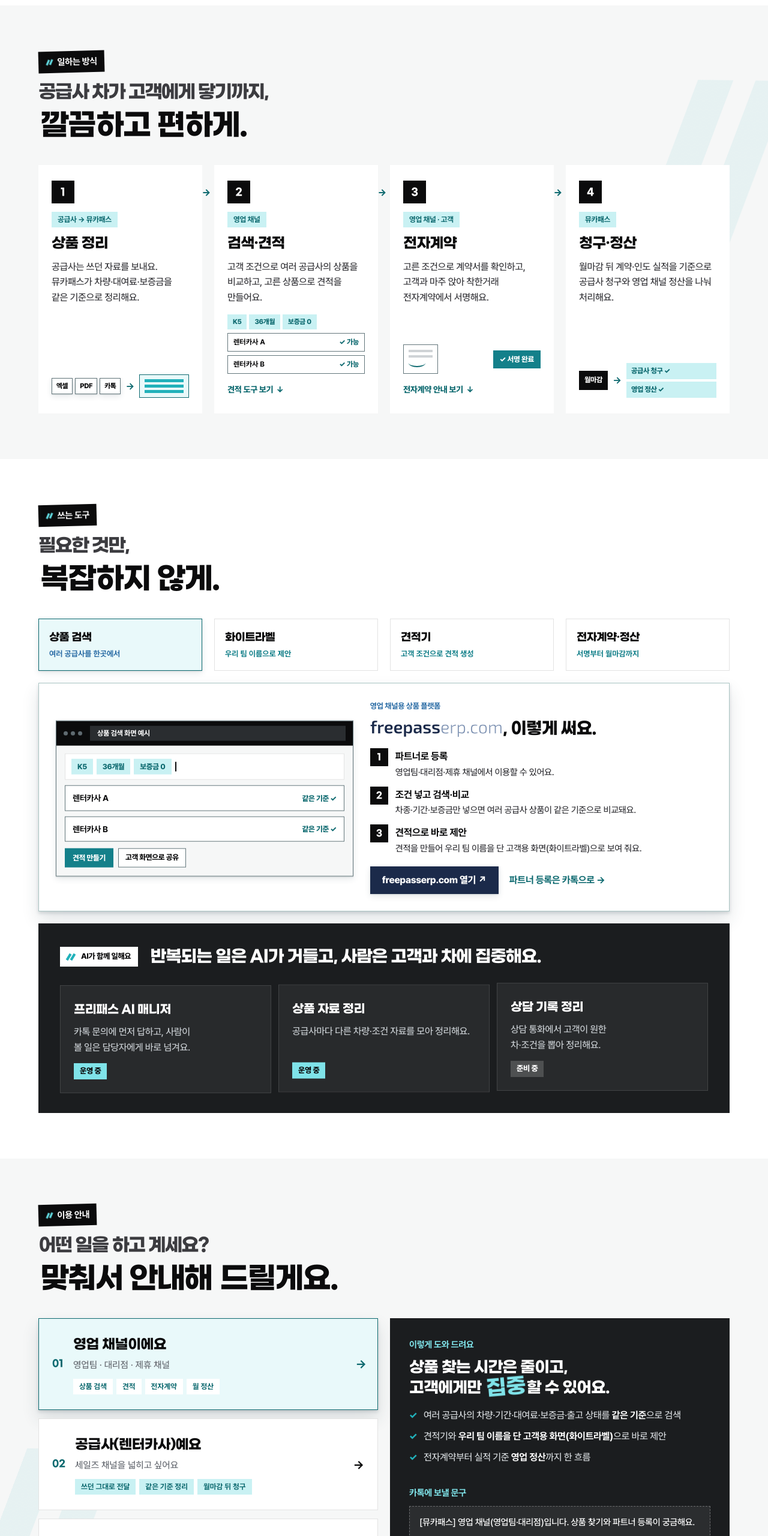
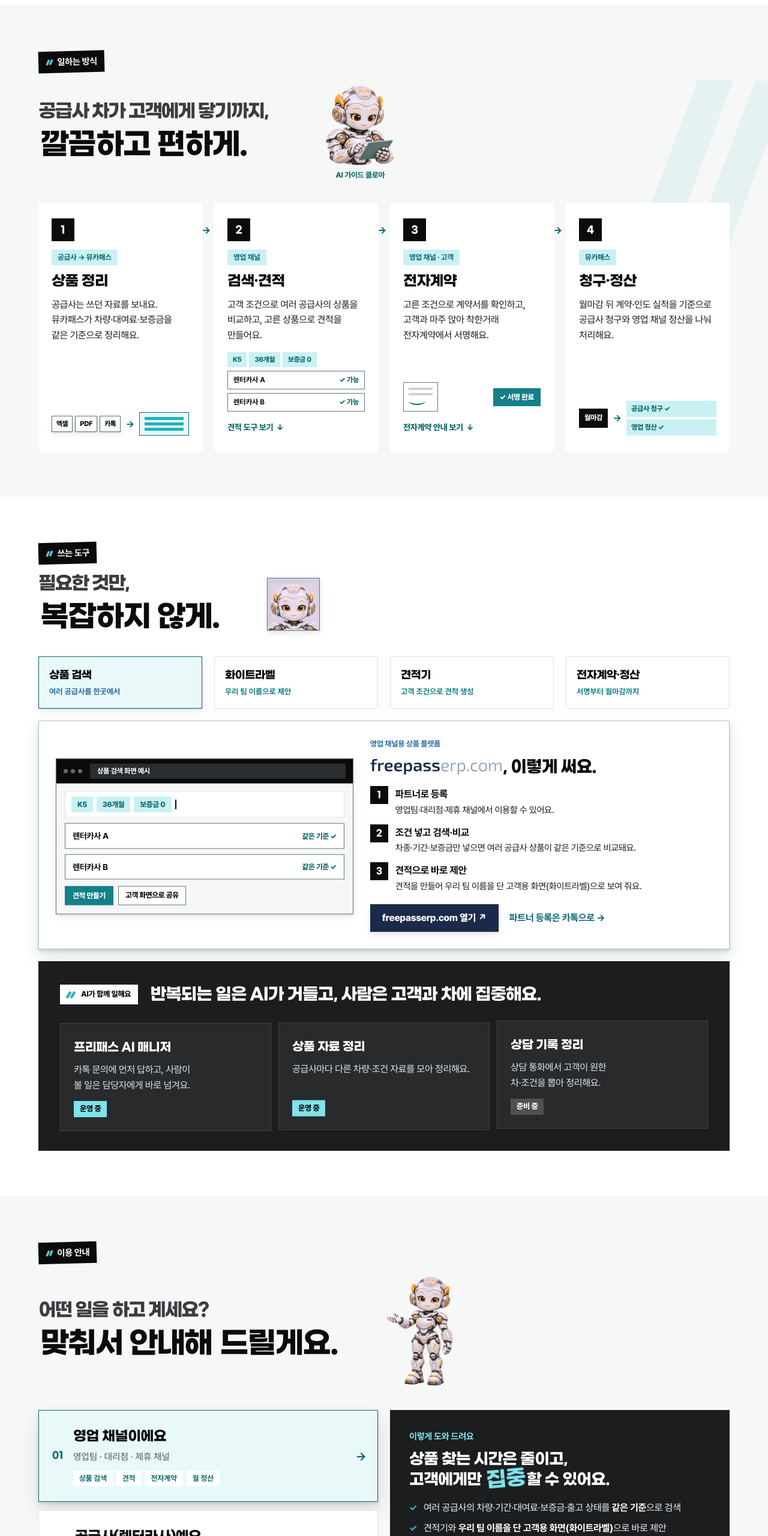
Before and after one commit to freepass-creator/freepasshomepage, a plain HTML site: page index.html in a window 1280 px wide. Shown: the part 1300-3860 px from the top of the page at 60% size. Drawn offline with Linux system fonts and the light colour scheme.

Commit message:
클로아 V2 홈페이지 안내와 푸터 정리

```diff
--- a/css/style.css
+++ b/css/style.css
@@ -1,6 +1,6 @@
 /* 뮤카패스 — 2026-11 개편. 착한거래 느낌(포스터 제목 · 형광펜 · 큰 버튼 하나)을 뮤카 청록(#21B1BA)으로. */
-@font-face{font-family:"Pretendard Variable";font-weight:500 800;font-display:swap;src:url(/assets/fonts/PretendardVariable-site.woff2?v=20261122-trust) format("woff2")}
-@font-face{font-family:"Poster";font-weight:700;font-display:swap;src:url(/assets/fonts/GmarketSansBold-sub.woff2?v=20261122-trust) format("woff2")}
+@font-face{font-family:"Pretendard Variable";font-weight:500 800;font-display:swap;src:url(/assets/fonts/PretendardVariable-site.woff2?v=20261126-cloa-v2) format("woff2")}
+@font-face{font-family:"Poster";font-weight:700;font-display:swap;src:url(/assets/fonts/GmarketSansBold-sub.woff2?v=20261126-cloa-v2) format("woff2")}
 :root{
   --teal:#21B1BA;--teal-deep:#178a92;--teal-ink:#0e6a70;--mint:#c9f1f3;--mint-2:#e9f9fa;
   --ink:#0b0b0c;--ink-2:#3c3c40;--sub:#6b6f76;--line:#e3e3e3;--card-dark:#1b1d1f;--bg:#fff;--bg-2:#f6f7f7;
@@ -187,9 +187,7 @@ h2 .main{display:block}
 /* 마지막 */
 .last{padding:96px 0;background:var(--mint-2);text-align:center}
 .last-in{display:flex;flex-direction:column;align-items:center}
-.last h2{font-size:clamp(28px,4.6vw,48px)}
-.last h2 .l{display:block}
-.last p{margin:18px 0 0;font-size:18px;color:var(--ink-2)}
+.last p{margin:0;font-size:18px;color:var(--ink-2)}
 
 /* 바닥 */
 .foot{background:var(--card-dark);color:#9aa0a6;padding:52px 0 calc(52px + env(safe-area-inset-bottom));font-size:14px}
@@ -388,8 +386,6 @@ html{-webkit-tap-highlight-color:transparent}
 @media (max-width:860px){.rv{transform:translateY(22px) scale(.98)}}
 @media (prefers-reduced-motion:reduce){.rv{opacity:1;transform:none}}
 .flow-steps li:not(:last-child)::after{top:33px}          /* → 를 번호 동그라미 한가운데 높이로 */
-.last h2.poster{margin-bottom:0}                          /* 마지막 제목↔안내 문장 70px → 22px */
-.last p{margin-top:22px}
 .foot-links{margin-top:18px}                              .about-info .info>div{align-items:baseline}               /* 항목 이름과 값의 글자 밑선을 맞춘다 */
 .about-info dd.svc{display:flex;flex-wrap:wrap;align-items:center;gap:6px 14px}
 .foot .foot-links{margin-top:18px}
@@ -488,7 +484,7 @@ h1.h1-sec .main{display:block}
 .stamp{display:inline-flex;align-items:center;vertical-align:-.1em;margin:0 .04em 0 .06em;padding:.13em .26em .15em;background:var(--teal);
   border:1px solid var(--line-frame);box-shadow:var(--shadow-low);transform:rotate(-2.5deg);transition:transform .25s cubic-bezier(.2,.8,.2,1)}
 .stamp img{height:.74em;width:auto;display:block}
-.hero h1:hover .stamp,.last h2:hover .stamp{transform:rotate(0deg) scale(1.04)}
+.hero h1:hover .stamp{transform:rotate(0deg) scale(1.04)}
 .l--last{margin-top:.08em}
 .hero{padding-bottom:40px}
 
@@ -1302,3 +1298,39 @@ a.family,a.about-link,a.board-col,.start-choices,.tool>span,.flow-steps em,.wire
 .hero .board-flow .ico {border-color:var(--line-frame);box-shadow:var(--shadow-low)}
 .hero .board-flow .sn {background:#293d44}
 .hero .hero-company {color:#354750}
+
+.cloa-heading{
+  display:grid;
+  grid-template-columns:minmax(0,1fr) auto;
+  align-items:center;
+  gap:clamp(12px,4vw,48px);
+  margin-bottom:var(--head);
+}
+.cloa-heading h2.poster{margin:0}
+.cloa-cut{display:block;height:auto;margin:0;justify-self:end}
+.cloa-cut--review{width:clamp(78px,12vw,156px);text-align:center}
+.cloa-cut--review img{display:block;width:100%;height:auto}
+.cloa-cut--review figcaption{
+  margin-top:4px;
+  color:var(--teal-ink);
+  font-size:clamp(10px,1vw,13px);
+  font-weight:750;
+  white-space:nowrap;
+}
+.cloa-cut--face{
+  width:clamp(52px,7vw,88px);
+  border:1px solid var(--line-frame);
+  box-shadow:var(--shadow-low);
+}
+.cloa-cut--guide{width:clamp(66px,10vw,132px)}
+@media(min-width:861px){
+  .cloa-heading{
+    grid-template-columns:minmax(0,max-content) auto;
+    justify-content:start;
+    gap:clamp(40px,6vw,88px);
+  }
+}
+@media(max-width:480px){
+  .cloa-heading h2.poster{font-size:clamp(25px,6.4vw,30px)}
+  .cloa-heading h2 .pre{font-size:clamp(15px,4.1vw,19px)}
+}
--- a/index.html
+++ b/index.html
@@ -18,8 +18,8 @@
 <meta property="og:image:height" content="630" />
 <meta property="og:locale" content="ko_KR" />
 <meta name="twitter:card" content="summary_large_image" />
-<link rel="preload" href="/assets/fonts/GmarketSansBold-sub.woff2?v=20261122-trust" as="font" type="font/woff2" crossorigin />
-<link rel="preload" href="/assets/fonts/PretendardVariable-site.woff2?v=20261122-trust" as="font" type="font/woff2" crossorigin />
+<link rel="preload" href="/assets/fonts/GmarketSansBold-sub.woff2?v=20261126-cloa-v2" as="font" type="font/woff2" crossorigin />
+<link rel="preload" href="/assets/fonts/PretendardVariable-site.woff2?v=20261126-cloa-v2" as="font" type="font/woff2" crossorigin />
 <link rel="stylesheet" href="css/style.css" />
 <link rel="manifest" href="/site.webmanifest" />
 <script type="speculationrules">{"prefetch":[{"source":"list","urls":["/","/about"],"eagerness":"moderate"}]}</script>
@@ -126,7 +126,13 @@
   <section class="sec flow" id="flow" aria-labelledby="flow-h">
     <div class="wrap">
       <span class="eyebrow"><i class="sl" aria-hidden="true"></i>일하는 방식</span>
-      <h2 id="flow-h" class="poster"><span class="pre">공급사 차가 고객에게 닿기까지,</span><span class="main"><span class="mark">깔끔하고 편하게.</span></span></h2>
+      <div class="cloa-heading">
+        <h2 id="flow-h" class="poster"><span class="pre">공급사 차가 고객에게 닿기까지,</span><span class="main"><span class="mark">깔끔하고 편하게.</span></span></h2>
+        <figure class="cloa-cut cloa-cut--review">
+          <img src="assets/brand/cloa-v2/review.webp" width="400" height="366" alt="" loading="lazy" decoding="async">
+          <figcaption>AI 가이드 클로아</figcaption>
+        </figure>
+      </div>
       <ol class="flow-steps">
         <li><span class="n">1</span><div><em>공급사 → 뮤카패스</em><b class="step-title">상품 정리</b><p>공급사는 쓰던 자료를 보내요. 뮤카패스가 차량·대여료·보증금을 같은 기준으로 정리해요.</p>
           <div class="viz viz--tidy" aria-hidden="true"><span class="raw"><i class="r1">엑셀</i><i class="r2">PDF</i><i class="r3">카톡</i></span><b class="arr">→</b><span class="tidy"><s></s><s></s><s></s></span></div></div></li>
@@ -143,7 +149,10 @@
   <section class="sec tools" id="tools" aria-labelledby="tools-h">
     <div class="wrap">
       <span class="eyebrow"><i class="sl" aria-hidden="true"></i>쓰는 도구</span>
-      <h2 id="tools-h" class="poster"><span class="pre">필요한 것만,</span><span class="main"><span class="mark">복잡하지 않게.</span></span></h2>
+      <div class="cloa-heading">
+        <h2 id="tools-h" class="poster"><span class="pre">필요한 것만,</span><span class="main"><span class="mark">복잡하지 않게.</span></span></h2>
+        <img class="cloa-cut cloa-cut--face" src="assets/brand/cloa-v2/face.webp" width="192" height="192" alt="" loading="lazy" decoding="async">
+      </div>
       <div class="tool-grid tool-select" role="tablist" aria-label="영업지원 도구">
         <button class="tool tool--main" type="button" id="tool-search" role="tab" aria-selected="true" aria-controls="tool-panel-search"><b>상품 검색</b><span>여러 공급사를 한곳에서</span></button>
         <button class="tool" type="button" id="tool-white" role="tab" aria-selected="false" aria-controls="tool-panel-white" tabindex="-1"><b>화이트라벨</b><span>우리 팀 이름으로 제안</span></button>
@@ -251,7 +260,10 @@
   <section class="sec start" id="start" aria-labelledby="start-h">
     <div class="wrap">
       <span class="eyebrow"><i class="sl" aria-hidden="true"></i>이용 안내</span>
-      <h2 id="start-h" class="poster"><span class="pre">어떤 일을 하고 계세요?</span><span class="main"><span class="mark">맞춰서 안내해</span> 드릴게요.</span></h2>
+      <div class="cloa-heading">
+        <h2 id="start-h" class="poster"><span class="pre">어떤 일을 하고 계세요?</span><span class="main"><span class="mark">맞춰서 안내해</span> 드릴게요.</span></h2>
+        <img class="cloa-cut cloa-cut--guide" src="assets/brand/cloa-v2/guide.webp" width="320" height="480" alt="" loading="lazy" decoding="async">
+      </div>
 
       <div class="start-grid">
         <div class="start-choices" role="group" aria-label="문의하는 분 유형">
@@ -305,10 +317,9 @@
     </div>
   </section>
 
-  <section class="last" aria-labelledby="last-h">
+  <section class="last" aria-labelledby="last-note">
     <div class="wrap last-in">
-      <h2 id="last-h" class="poster"><span class="l">차는 공급사가,</span><span class="l">세일즈는 영업 채널이,</span><span class="l l--last"><span class="wire-word">연결은</span> <span class="stamp"><img loading="lazy" decoding="async" src="assets/brand/mewcar-pass-ko-white-trim.svg" alt="뮤카패스" width="530" height="112" /></span>가!</span></h2>
-      <p>가입·신청서 없이, 카톡으로 편하게 물어보실 수 있어요.</p>
+      <p id="last-note">가입·신청서 없이, 카톡으로 편하게 물어보실 수 있어요.</p>
       <a class="cta js-kakao" href="https://pf.kakao.com/_NQqcn/chat" target="_blank" rel="noopener noreferrer">카카오톡으로 문의하기 →</a>
     </div>
   </section>
@@ -318,7 +329,7 @@
   <div class="wrap">
     <img loading="lazy" decoding="async" class="foot-logo" src="assets/brand/mewcar-pass-en-white-trim.svg" alt="뮤카pass" width="637" height="136" />
     <p class="foot-info"><span class="fi">뮤카패스 주식회사 · 대표자 박영협</span><span class="fi">사업자등록번호 528-88-02988</span><br class="fbr"><span class="fi"><span class="nw">서울시 강서구 양천로 53길 30,</span> <span class="nw">서서울모터리움 804호</span></span><span class="fi"><a href="tel:02-6956-8835">02-6956-8835</a></span></p>
-    <p class="foot-links"><span class="foot-svc">뮤카패스가 운영하는 서비스</span><a href="https://freepasserp.com/" target="_blank" rel="noopener"><span class="bi-fpe bi-fpe--dark"><img src="assets/brand/freepasserp-bi-dark.svg" alt="freepasserp.com" width="7740" height="1200" loading="lazy" decoding="async"></span></a><span class="foot-dot" aria-hidden="true">·</span><a href="https://sign.freepasserp.com/" target="_blank" rel="noopener" class="chakhan-ec chakhan-ec--dark"><img loading="lazy" decoding="async" class="foot-ci" src="assets/brand/chakhan-ci-econtract-on-dark.svg" alt="착한거래 전자계약" width="152" height="22"></a></p>
+    <p class="foot-links"><span class="foot-svc">뮤카패스가 운영하는 서비스</span><a href="https://freepasserp.com/" target="_blank" rel="noopener"><span class="bi-fpe bi-fpe--dark"><img src="assets/brand/freepasserp-bi-dark.svg" alt="freepasserp.com" width="7740" height="1200" loading="lazy" decoding="async"></span></a></p>
     <p class="copyright">© 2026 MEWCAR PASS Co., Ltd. · <a class="foot-privacy" href="/privacy">개인정보 처리방침</a></p>
   </div>
 </footer>
```
Also changed, not shown: about.html (+3 -3 lines), privacy.html (+3 -3 lines), assets/brand/cloa-v2/face.webp (added), assets/brand/cloa-v2/guide.webp (added), assets/brand/cloa-v2/review.webp (added), assets/fonts/GmarketSansBold-sub.woff2, assets/fonts/PretendardVariable-site.woff2.
